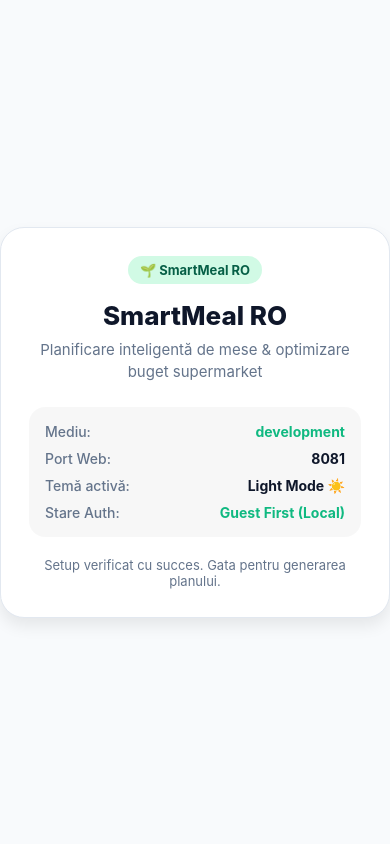
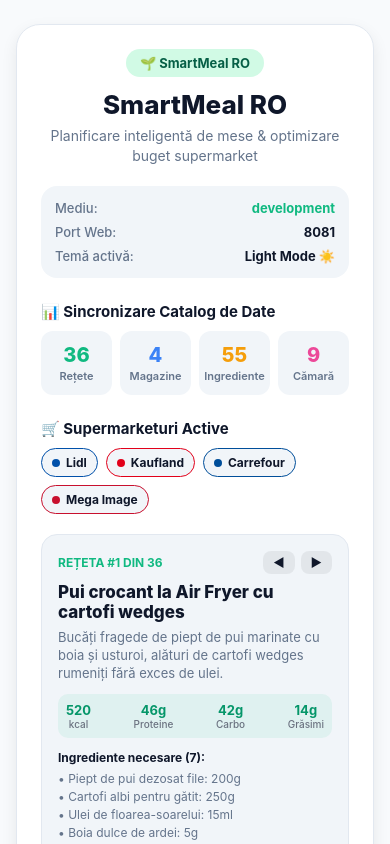
Before and after one commit to teo-eleven/smartmeal-ro, a React Native app: screen / in a window 390 px wide. Built offline with nearby package versions, Linux system fonts and the light colour scheme; no server answers.

Commit message:
feat: connect live data catalog to App screen with recipe previewer

```diff
--- a/App.tsx
+++ b/App.tsx
@@ -1,10 +1,26 @@
-import React from 'react';
-import { StyleSheet, Text, View, useColorScheme, SafeAreaView, StatusBar } from 'react-native';
+import React, { useState } from 'react';
+import {
+  StyleSheet,
+  Text,
+  View,
+  useColorScheme,
+  SafeAreaView,
+  StatusBar,
+  ScrollView,
+  TouchableOpacity,
+} from 'react-native';
 import { env } from './config/env';
+import { RECIPES } from './src/data/recipes';
+import { SUPERMARKET_LIST } from './src/data/supermarkets';
+import { INGREDIENTS, INGREDIENTS_LIST } from './src/data/ingredients';
+import { PANTRY_STAPLES } from './src/data/pantryStaples';
 
 export default function App() {
   const colorScheme = useColorScheme();
   const isDark = colorScheme === 'dark';
+  const [recipeIdx, setRecipeIdx] = useState(0);
+
+  const currentRecipe = RECIPES[recipeIdx];
 
   const theme = {
     background: isDark ? '#0f172a' : '#f8fafc',
@@ -12,15 +28,28 @@
     text: isDark ? '#f8fafc' : '#0f172a',
     textMuted: isDark ? '#94a3b8' : '#64748b',
     primary: '#10b981', // emerald
+    primaryLight: isDark ? '#064e3b' : '#d1fae5',
+    primaryText: isDark ? '#a7f3d0' : '#065f46',
     border: isDark ? '#334155' : '#e2e8f0',
+    accentBg: isDark ? '#1e293b' : '#f1f5f9',
+  };
+
+  const nextRecipe = () => {
+    setRecipeIdx((prev) => (prev + 1) % RECIPES.length);
+  };
+
+  const prevRecipe = () => {
+    setRecipeIdx((prev) => (prev - 1 + RECIPES.length) % RECIPES.length);
   };
 
   return (
     <SafeAreaView style={[styles.container, { backgroundColor: theme.background }]}>
       <StatusBar barStyle={isDark ? 'light-content' : 'dark-content'} />
+      <ScrollView contentContainerStyle={styles.scrollContent} showsVerticalScrollIndicator={false}>
         <View style={[styles.card, { backgroundColor: theme.card, borderColor: theme.border }]}>
-        <View style={styles.badgeContainer}>
-          <Text style={styles.badgeText}>🌱 SmartMeal RO</Text>
+          {/* Header Badge */}
+          <View style={[styles.badgeContainer, { backgroundColor: theme.primaryLight }]}>
+            <Text style={[styles.badgeText, { color: theme.primaryText }]}>🌱 SmartMeal RO</Text>
           </View>
 
           <Text style={[styles.title, { color: theme.text }]}>SmartMeal RO</Text>
@@ -28,7 +57,8 @@
             Planificare inteligentă de mese & optimizare buget supermarket
           </Text>
 
-        <View style={styles.statusBox}>
+          {/* System & Runtime Sync Box */}
+          <View style={[styles.statusBox, { backgroundColor: theme.accentBg }]}>
             <View style={styles.statusRow}>
               <Text style={[styles.statusLabel, { color: theme.textMuted }]}>Mediu:</Text>
               <Text style={[styles.statusValue, { color: theme.primary }]}>{env.appEnv}</Text>
@@ -43,16 +73,117 @@
                 {isDark ? 'Dark Mode 🌙' : 'Light Mode ☀️'}
               </Text>
             </View>
-          <View style={styles.statusRow}>
-            <Text style={[styles.statusLabel, { color: theme.textMuted }]}>Stare Auth:</Text>
-            <Text style={[styles.statusValue, { color: theme.primary }]}>Guest First (Local)</Text>
+          </View>
+
+          {/* Data Catalog Integration Metrics */}
+          <Text style={[styles.sectionTitle, { color: theme.text }]}>
+            📊 Sincronizare Catalog de Date
+          </Text>
+          <View style={styles.statsGrid}>
+            <View style={[styles.statItem, { backgroundColor: theme.accentBg }]}>
+              <Text style={[styles.statNumber, { color: theme.primary }]}>{RECIPES.length}</Text>
+              <Text style={[styles.statLabel, { color: theme.textMuted }]}>Rețete</Text>
+            </View>
+            <View style={[styles.statItem, { backgroundColor: theme.accentBg }]}>
+              <Text style={[styles.statNumber, { color: '#3b82f6' }]}>
+                {SUPERMARKET_LIST.length}
+              </Text>
+              <Text style={[styles.statLabel, { color: theme.textMuted }]}>Magazine</Text>
+            </View>
+            <View style={[styles.statItem, { backgroundColor: theme.accentBg }]}>
+              <Text style={[styles.statNumber, { color: '#f59e0b' }]}>
+                {INGREDIENTS_LIST.length}
+              </Text>
+              <Text style={[styles.statLabel, { color: theme.textMuted }]}>Ingrediente</Text>
+            </View>
+            <View style={[styles.statItem, { backgroundColor: theme.accentBg }]}>
+              <Text style={[styles.statNumber, { color: '#ec4899' }]}>{PANTRY_STAPLES.length}</Text>
+              <Text style={[styles.statLabel, { color: theme.textMuted }]}>Cămară</Text>
+            </View>
+          </View>
+
+          {/* Supermarkets Available */}
+          <Text style={[styles.sectionTitle, { color: theme.text }]}>🛒 Supermarketuri Active</Text>
+          <View style={styles.supermarketsContainer}>
+            {SUPERMARKET_LIST.map((market) => (
+              <View
+                key={market.id}
+                style={[styles.marketPill, { borderColor: market.brandColor, backgroundColor: theme.accentBg }]}
+              >
+                <View style={[styles.marketDot, { backgroundColor: market.brandColor }]} />
+                <Text style={[styles.marketName, { color: theme.text }]}>{market.name}</Text>
+              </View>
+            ))}
+          </View>
+
+          {/* Interactive Recipe Showcase */}
+          <View style={[styles.recipeBox, { borderColor: theme.border, backgroundColor: theme.accentBg }]}>
+            <View style={styles.recipeHeaderRow}>
+              <Text style={[styles.recipeIndex, { color: theme.primary }]}>
+                Rețeta #{recipeIdx + 1} din {RECIPES.length}
+              </Text>
+              <View style={styles.navRow}>
+                <TouchableOpacity onPress={prevRecipe} style={styles.navBtn}>
+                  <Text style={[styles.navBtnText, { color: theme.text }]}>◀</Text>
+                </TouchableOpacity>
+                <TouchableOpacity onPress={nextRecipe} style={styles.navBtn}>
+                  <Text style={[styles.navBtnText, { color: theme.text }]}>▶</Text>
+                </TouchableOpacity>
+              </View>
+            </View>
+
+            <Text style={[styles.recipeTitle, { color: theme.text }]}>{currentRecipe.title}</Text>
+            <Text style={[styles.recipeDesc, { color: theme.textMuted }]}>
+              {currentRecipe.description}
+            </Text>
+
+            {/* Macros */}
+            <View style={styles.macroRow}>
+              <View style={styles.macroTag}>
+                <Text style={styles.macroVal}>{currentRecipe.nutritionPerServing.calories}</Text>
+                <Text style={styles.macroLbl}>kcal</Text>
+              </View>
+              <View style={styles.macroTag}>
+                <Text style={styles.macroVal}>{currentRecipe.nutritionPerServing.proteinGrams}g</Text>
+                <Text style={styles.macroLbl}>Proteine</Text>
+              </View>
+              <View style={styles.macroTag}>
+                <Text style={styles.macroVal}>{currentRecipe.nutritionPerServing.carbsGrams}g</Text>
+                <Text style={styles.macroLbl}>Carbo</Text>
+              </View>
+              <View style={styles.macroTag}>
+                <Text style={styles.macroVal}>{currentRecipe.nutritionPerServing.fatGrams}g</Text>
+                <Text style={styles.macroLbl}>Grăsimi</Text>
+              </View>
+            </View>
+
+            {/* Ingredients snippet */}
+            <Text style={[styles.subSubtitle, { color: theme.text }]}>
+              Ingrediente necesare ({currentRecipe.ingredients.length}):
+            </Text>
+            <View style={styles.ingList}>
+              {currentRecipe.ingredients.slice(0, 4).map((ing, i) => {
+                const item = INGREDIENTS[ing.ingredientId];
+                return (
+                  <Text key={i} style={[styles.ingItem, { color: theme.textMuted }]}>
+                    • {item ? item.name : ing.ingredientId}: {ing.amountPerServing}
+                    {ing.unit}
+                  </Text>
+                );
+              })}
+              {currentRecipe.ingredients.length > 4 && (
+                <Text style={[styles.ingItemMore, { color: theme.primary }]}>
+                  + încă {currentRecipe.ingredients.length - 4} ingrediente
+                </Text>
+              )}
             </View>
           </View>
 
           <Text style={[styles.footerText, { color: theme.textMuted }]}>
-          Setup verificat cu succes. Gata pentru generarea planului.
+            ✓ Datele și interfața sunt 100% sincronizate. Pregătit pentru Faza 3 (Planner Engine).
           </Text>
         </View>
+      </ScrollView>
     </SafeAreaView>
   );
 }
@@ -60,32 +191,32 @@
 const styles = StyleSheet.create({
   container: {
     flex: 1,
+  },
+  scrollContent: {
     alignItems: 'center',
-    justifyContent: 'center',
-    padding: 20,
+    paddingVertical: 24,
+    paddingHorizontal: 16,
   },
   card: {
     width: '100%',
-    maxWidth: 440,
+    maxWidth: 480,
     borderRadius: 24,
-    padding: 28,
+    padding: 24,
     borderWidth: 1,
     shadowColor: '#000',
-    shadowOffset: { width: 0, height: 8 },
+    shadowOffset: { width: 0, height: 6 },
     shadowOpacity: 0.08,
     shadowRadius: 16,
     elevation: 4,
-    alignItems: 'center',
   },
   badgeContainer: {
-    backgroundColor: '#d1fae5',
-    paddingHorizontal: 12,
+    alignSelf: 'center',
+    paddingHorizontal: 14,
     paddingVertical: 6,
     borderRadius: 9999,
-    marginBottom: 16,
+    marginBottom: 12,
   },
   badgeText: {
-    color: '#065f46',
     fontWeight: '700',
     fontSize: 13,
   },
@@ -93,21 +224,20 @@
     fontSize: 26,
     fontWeight: '800',
     textAlign: 'center',
-    marginBottom: 8,
+    marginBottom: 6,
   },
   subtitle: {
-    fontSize: 15,
+    fontSize: 14,
     textAlign: 'center',
-    lineHeight: 22,
-    marginBottom: 24,
+    lineHeight: 20,
+    marginBottom: 20,
   },
   statusBox: {
     width: '100%',
-    backgroundColor: 'rgba(0,0,0,0.03)',
     borderRadius: 16,
-    padding: 16,
+    padding: 14,
     marginBottom: 20,
-    gap: 10,
+    gap: 8,
   },
   statusRow: {
     flexDirection: 'row',
@@ -115,15 +245,146 @@
     alignItems: 'center',
   },
   statusLabel: {
-    fontSize: 14,
+    fontSize: 13,
     fontWeight: '500',
   },
   statusValue: {
-    fontSize: 14,
+    fontSize: 13,
     fontWeight: '700',
   },
+  sectionTitle: {
+    fontSize: 15,
+    fontWeight: '700',
+    marginBottom: 10,
+    marginTop: 4,
+  },
+  statsGrid: {
+    flexDirection: 'row',
+    justifyContent: 'space-between',
+    marginBottom: 20,
+    gap: 8,
+  },
+  statItem: {
+    flex: 1,
+    paddingVertical: 12,
+    alignItems: 'center',
+    borderRadius: 12,
+  },
+  statNumber: {
+    fontSize: 20,
+    fontWeight: '800',
+    marginBottom: 2,
+  },
+  statLabel: {
+    fontSize: 11,
+    fontWeight: '600',
+  },
+  supermarketsContainer: {
+    flexDirection: 'row',
+    flexWrap: 'wrap',
+    gap: 8,
+    marginBottom: 20,
+  },
+  marketPill: {
+    flexDirection: 'row',
+    alignItems: 'center',
+    paddingHorizontal: 10,
+    paddingVertical: 6,
+    borderRadius: 9999,
+    borderWidth: 1.5,
+    gap: 6,
+  },
+  marketDot: {
+    width: 8,
+    height: 8,
+    borderRadius: 4,
+  },
+  marketName: {
+    fontSize: 12,
+    fontWeight: '700',
+  },
+  recipeBox: {
+    width: '100%',
+    borderRadius: 16,
+    borderWidth: 1,
+    padding: 16,
+    marginBottom: 20,
+  },
+  recipeHeaderRow: {
+    flexDirection: 'row',
+    justifyContent: 'space-between',
+    alignItems: 'center',
+    marginBottom: 8,
+  },
+  recipeIndex: {
+    fontSize: 12,
+    fontWeight: '700',
+    textTransform: 'uppercase',
+  },
+  navRow: {
+    flexDirection: 'row',
+    gap: 6,
+  },
+  navBtn: {
+    paddingHorizontal: 10,
+    paddingVertical: 4,
+    borderRadius: 8,
+    backgroundColor: 'rgba(0,0,0,0.06)',
+  },
+  navBtnText: {
+    fontSize: 12,
+    fontWeight: '700',
+  },
+  recipeTitle: {
+    fontSize: 17,
+    fontWeight: '800',
+    marginBottom: 6,
+  },
+  recipeDesc: {
+    fontSize: 13,
+    lineHeight: 18,
+    marginBottom: 12,
+  },
+  macroRow: {
+    flexDirection: 'row',
+    justifyContent: 'space-between',
+    backgroundColor: 'rgba(16, 185, 129, 0.08)',
+    borderRadius: 10,
+    padding: 8,
+    marginBottom: 12,
+  },
+  macroTag: {
+    alignItems: 'center',
+  },
+  macroVal: {
+    fontSize: 13,
+    fontWeight: '700',
+    color: '#059669',
+  },
+  macroLbl: {
+    fontSize: 10,
+    color: '#6b7280',
+    fontWeight: '500',
+  },
+  subSubtitle: {
+    fontSize: 12,
+    fontWeight: '700',
+    marginBottom: 6,
+  },
+  ingList: {
+    gap: 3,
+  },
+  ingItem: {
+    fontSize: 12,
+  },
+  ingItemMore: {
+    fontSize: 12,
+    fontWeight: '600',
+    marginTop: 2,
+  },
   footerText: {
-    fontSize: 13,
+    fontSize: 12,
     textAlign: 'center',
+    lineHeight: 18,
   },
 });
```
Lines whose indentation alone changed are shown as unchanged.
